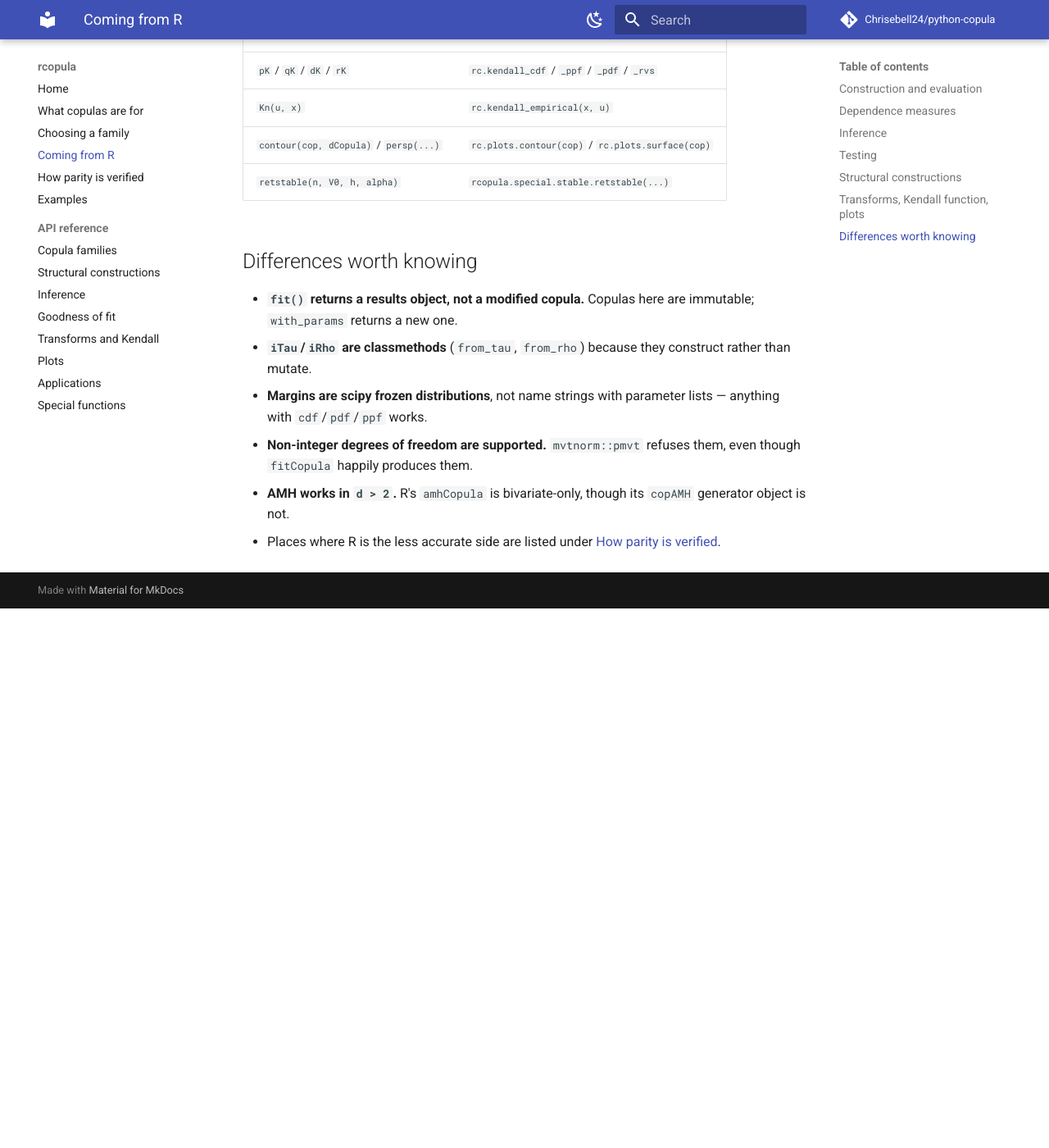
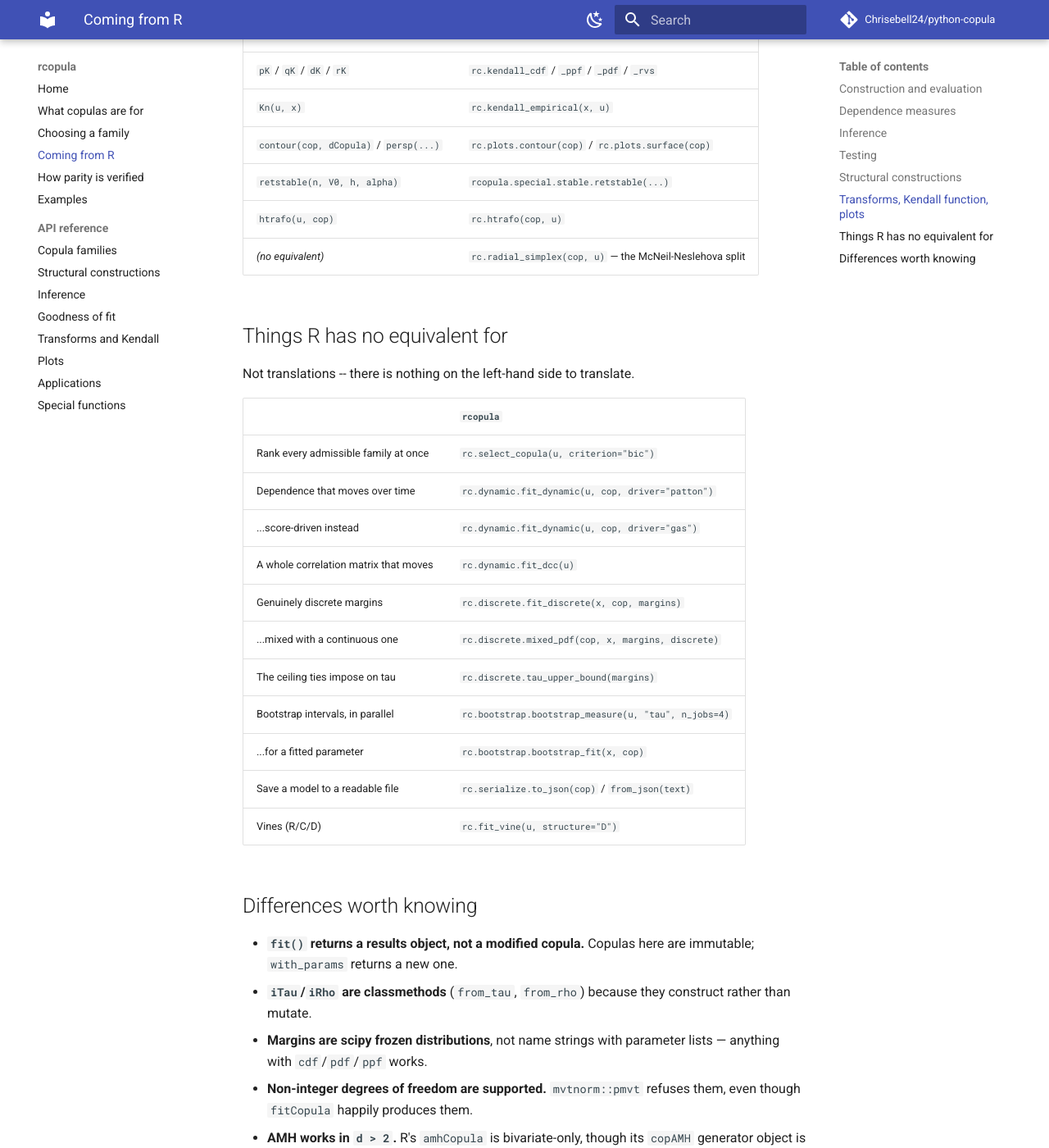
Before and after one commit to Chrisebell24/python-copula, an MkDocs documentation site: the page built from docs/r-translation.md, in a window 1280 px wide and 1400 px high, scrolled down 2500 px. Shown: the whole window at 82% size. Built offline with MkDocs 1.6.1 and Material for MkDocs 9.7.7, drawn with Linux system fonts in a browser that asks for light colours; comment, search, counter and statistics services are not loaded; before the commit the page ends 3242 px from its top, so only the background shows below that.

Commit message:
Update the README and translation table for the new capabilities
Twenty examples, not fourteen; five datasets, not two; and a section in the
translation table for the things R has no left-hand side to translate -- time-
varying copulas, discrete margins, bootstrap intervals, serialization, vines.

Also corrects the claim about how parity is established: it is now checked
against R's fixtures *and* separately against the definitions, so agreeing with
R cannot be mistaken for being right.

Co-Authored-By: Claude Opus 5 (1M context) <noreply@anthropic.com>
Claude-Session: https://claude.ai/code/session_01Kojq7ZscSXvahZZ6Y5DLAT

```diff
--- a/docs/r-translation.md
+++ b/docs/r-translation.md
@@ -67,6 +67,26 @@ preserved so code ports across with the strings intact.
 | `Kn(u, x)` | `rc.kendall_empirical(x, u)` |
 | `contour(cop, dCopula)` / `persp(...)` | `rc.plots.contour(cop)` / `rc.plots.surface(cop)` |
 | `retstable(n, V0, h, alpha)` | `rcopula.special.stable.retstable(...)` |
+| `htrafo(u, cop)` | `rc.htrafo(cop, u)` |
+| *(no equivalent)* | `rc.radial_simplex(cop, u)` — the McNeil-Neslehova split |
+
+## Things R has no equivalent for
+
+Not translations -- there is nothing on the left-hand side to translate.
+
+| | `rcopula` |
+|---|---|
+| Rank every admissible family at once | `rc.select_copula(u, criterion="bic")` |
+| Dependence that moves over time | `rc.dynamic.fit_dynamic(u, cop, driver="patton")` |
+| ...score-driven instead | `rc.dynamic.fit_dynamic(u, cop, driver="gas")` |
+| A whole correlation matrix that moves | `rc.dynamic.fit_dcc(u)` |
+| Genuinely discrete margins | `rc.discrete.fit_discrete(x, cop, margins)` |
+| ...mixed with a continuous one | `rc.discrete.mixed_pdf(cop, x, margins, discrete)` |
+| The ceiling ties impose on tau | `rc.discrete.tau_upper_bound(margins)` |
+| Bootstrap intervals, in parallel | `rc.bootstrap.bootstrap_measure(u, "tau", n_jobs=4)` |
+| ...for a fitted parameter | `rc.bootstrap.bootstrap_fit(x, cop)` |
+| Save a model to a readable file | `rc.serialize.to_json(cop)` / `from_json(text)` |
+| Vines (R/C/D) | `rc.fit_vine(u, structure="D")` |
 
 ## Differences worth knowing
 
```
Also changed, not shown: README.md (+32 -6 lines).
